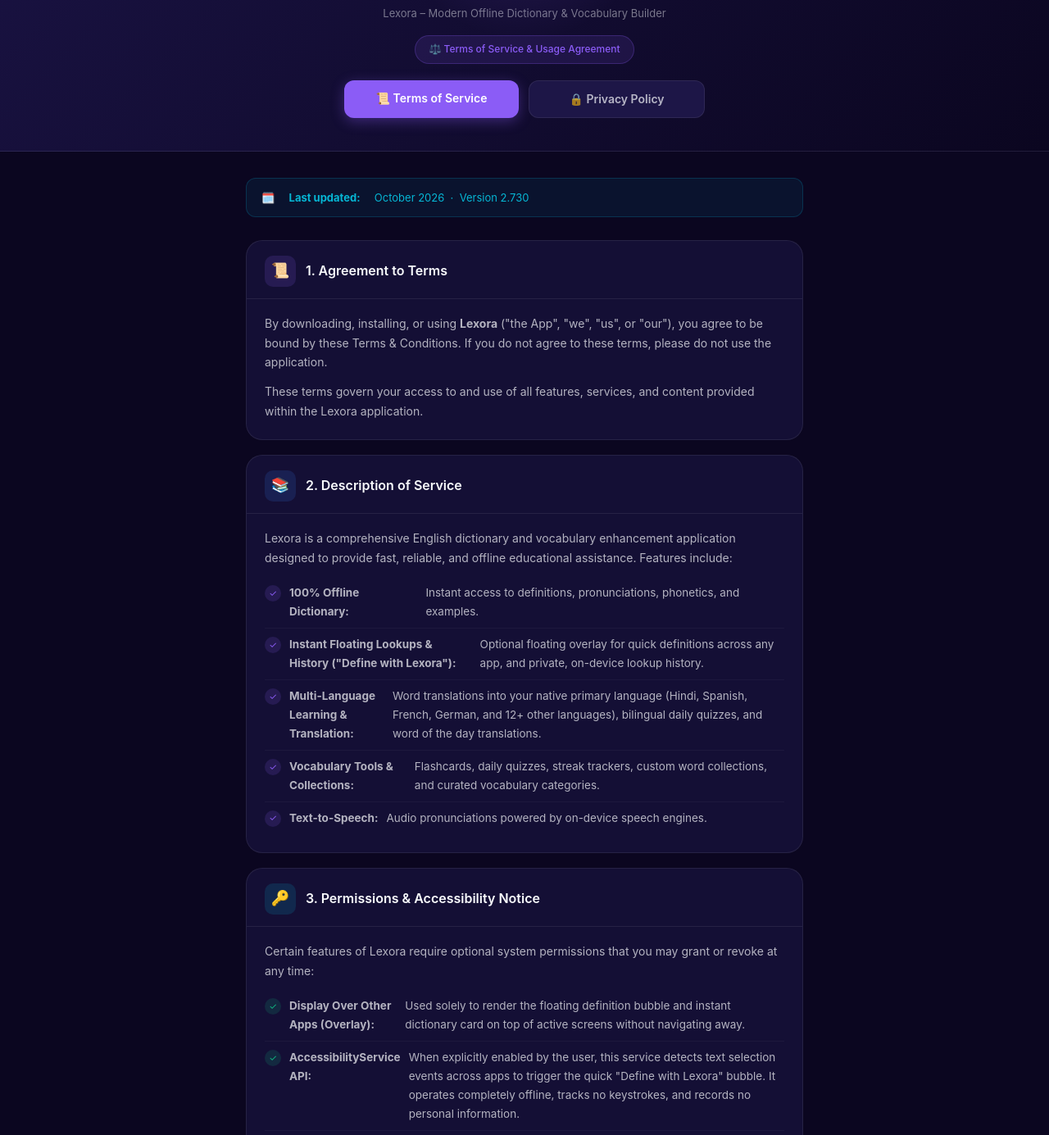
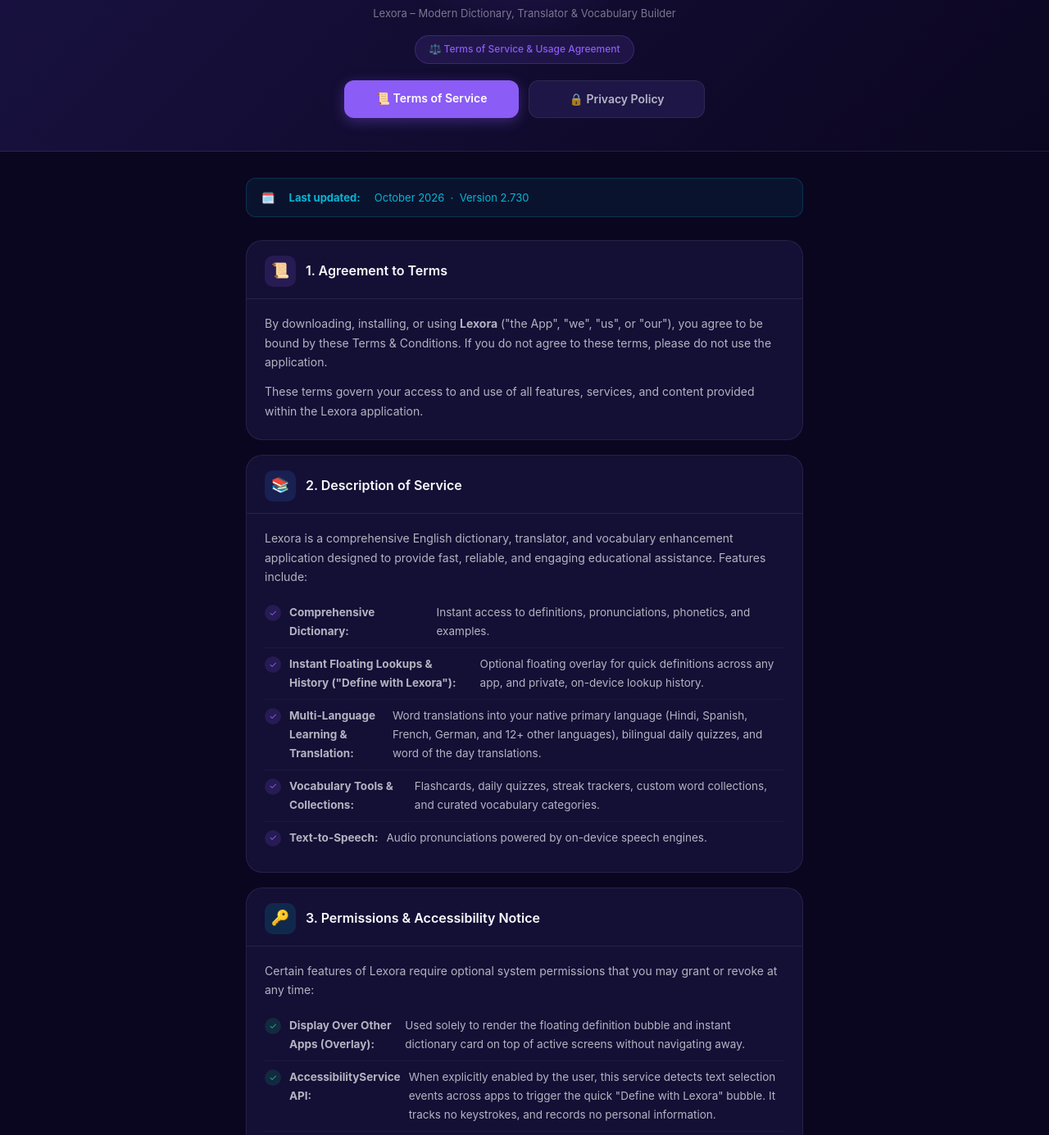
Before and after one commit to Vishal007M/lexora_terms, a plain HTML site: page index.html in a window 1280 px wide. Shown: the part 210-1595 px from the top of the page at 82% size. Drawn offline with Linux system fonts and the light colour scheme.

Commit message:
Update index.html

```diff
--- a/index.html
+++ b/index.html
@@ -275,7 +275,7 @@
 <div class="hero">
     <span class="hero-icon">📖</span>
     <h1>Terms &amp; Conditions</h1>
-    <p class="subtitle">Lexora – Modern Offline Dictionary &amp; Vocabulary Builder</p>
+    <p class="subtitle">Lexora – Modern Dictionary, Translator &amp; Vocabulary Builder</p>
     <div class="badge">⚖️ Terms of Service &amp; Usage Agreement</div>
 
     <div style="display: flex; justify-content: center; gap: 12px; margin-top: 20px; max-width: 440px; margin-left: auto; margin-right: auto;">
@@ -318,13 +318,13 @@
         </div>
         <div class="section-body">
             <p>
-                Lexora is a comprehensive English dictionary and vocabulary enhancement application designed
-                to provide fast, reliable, and offline educational assistance. Features include:
+                Lexora is a comprehensive English dictionary, translator, and vocabulary enhancement application designed
+                to provide fast, reliable, and engaging educational assistance. Features include:
             </p>
             <ul class="check-list">
                 <li>
                     <span class="dot dot-purple">✓</span>
-                    <strong>100% Offline Dictionary:</strong> Instant access to definitions, pronunciations, phonetics, and examples.
+                    <strong>Comprehensive Dictionary:</strong> Instant access to definitions, pronunciations, phonetics, and examples.
                 </li>
                 <li>
                     <span class="dot dot-purple">✓</span>
@@ -363,7 +363,7 @@
                 </li>
                 <li>
                     <span class="dot dot-green">✓</span>
-                    <strong>AccessibilityService API:</strong> When explicitly enabled by the user, this service detects text selection events across apps to trigger the quick "Define with Lexora" bubble. It operates completely offline, tracks no keystrokes, and records no personal information.
+                    <strong>AccessibilityService API:</strong> When explicitly enabled by the user, this service detects text selection events across apps to trigger the quick "Define with Lexora" bubble. It tracks no keystrokes, and records no personal information.
                 </li>
                 <li>
                     <span class="dot dot-green">✓</span>
@@ -376,7 +376,7 @@
             </ul>
             <div class="highlight-box">
                 <p>
-                    🔒 <strong>Privacy Guarantee:</strong> Lexora does not collect, sell, or transmit any user data, search queries, selected text, or keystrokes. All dictionary lookups operate on-device.
+                    🔒 <strong>Privacy Guarantee:</strong> Lexora does not collect, sell, or transmit any user personal data, search queries, selected text, or keystrokes.
                 </p>
             </div>
         </div>
@@ -442,7 +442,7 @@
         </div>
         <div class="section-body">
             <p>
-                To provide free access to offline dictionary resources and continuous app improvements,
+                To provide free access to comprehensive dictionary resources and continuous app improvements,
                 Lexora displays standard non-intrusive mobile advertisements powered by Google AdMob:
             </p>
             <ul class="check-list">
```
